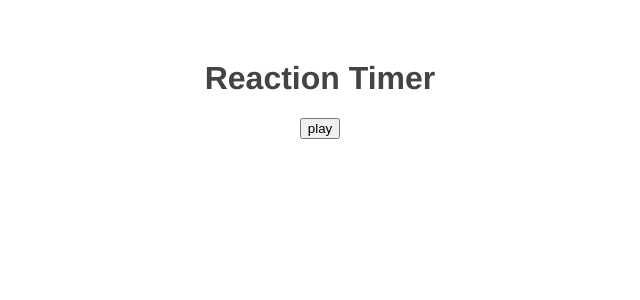
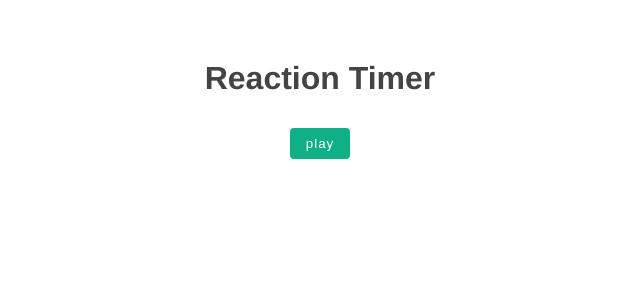
Before and after one commit to khalegjr/course_vue3-thenetninja, a Vue app in the folder reaction-timer/: page / in a window 1280 px wide. Shown: the top 300 px of the page, without its empty margins (320-960 px from the left). Built offline with nearby package versions, Linux system fonts and the light colour scheme.

Commit message:
Estiliza o botão

```diff
--- a/reaction-timer/src/App.vue
+++ b/reaction-timer/src/App.vue
@@ -50,4 +50,20 @@
     color: #444;
     margin-top: 60px;
   }
+
+  button {
+    background: #0faf87;
+    color: white;
+    border: none;
+    padding: 8px 16px;
+    border-radius: 4px;
+    letter-spacing: 1px;
+    cursor: pointer;
+    margin: 10px;
+  }
+
+  button[disabled] {
+    opacity: 0.2;
+    cursor: not-allowed;
+  }
 </style>
```
